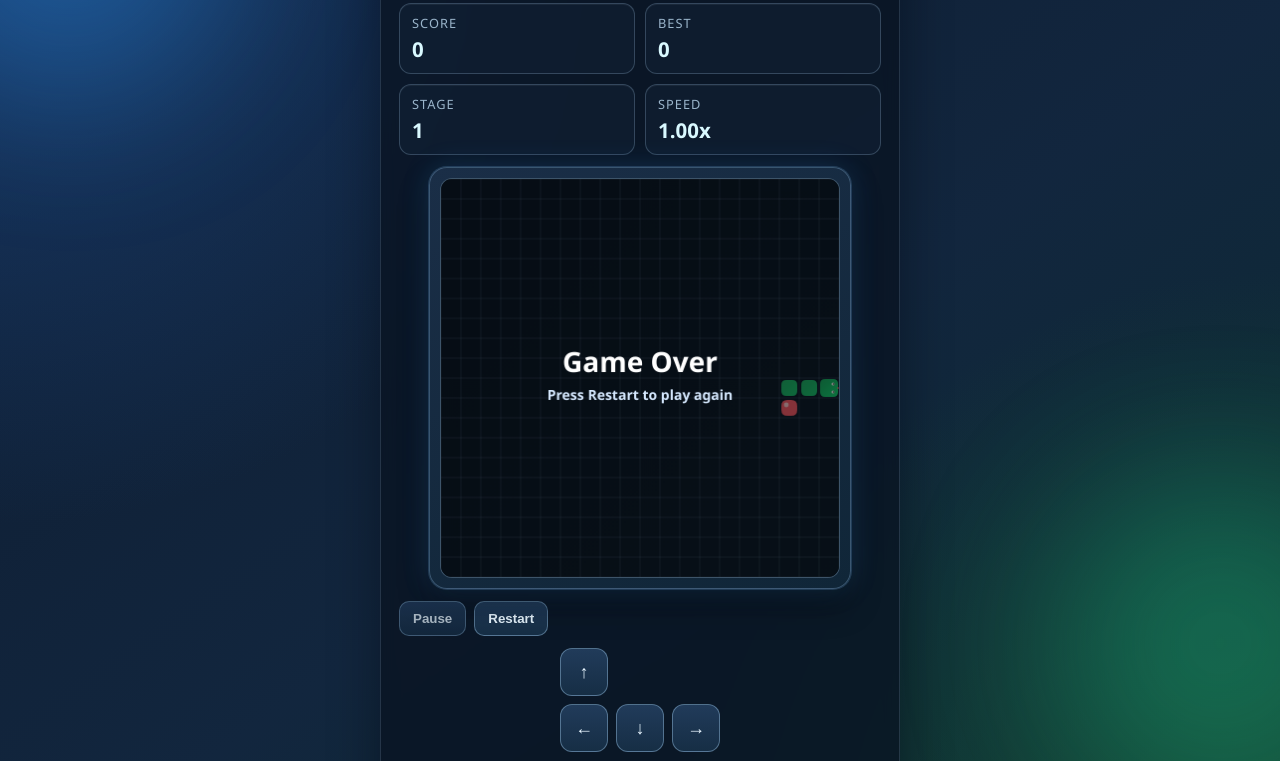
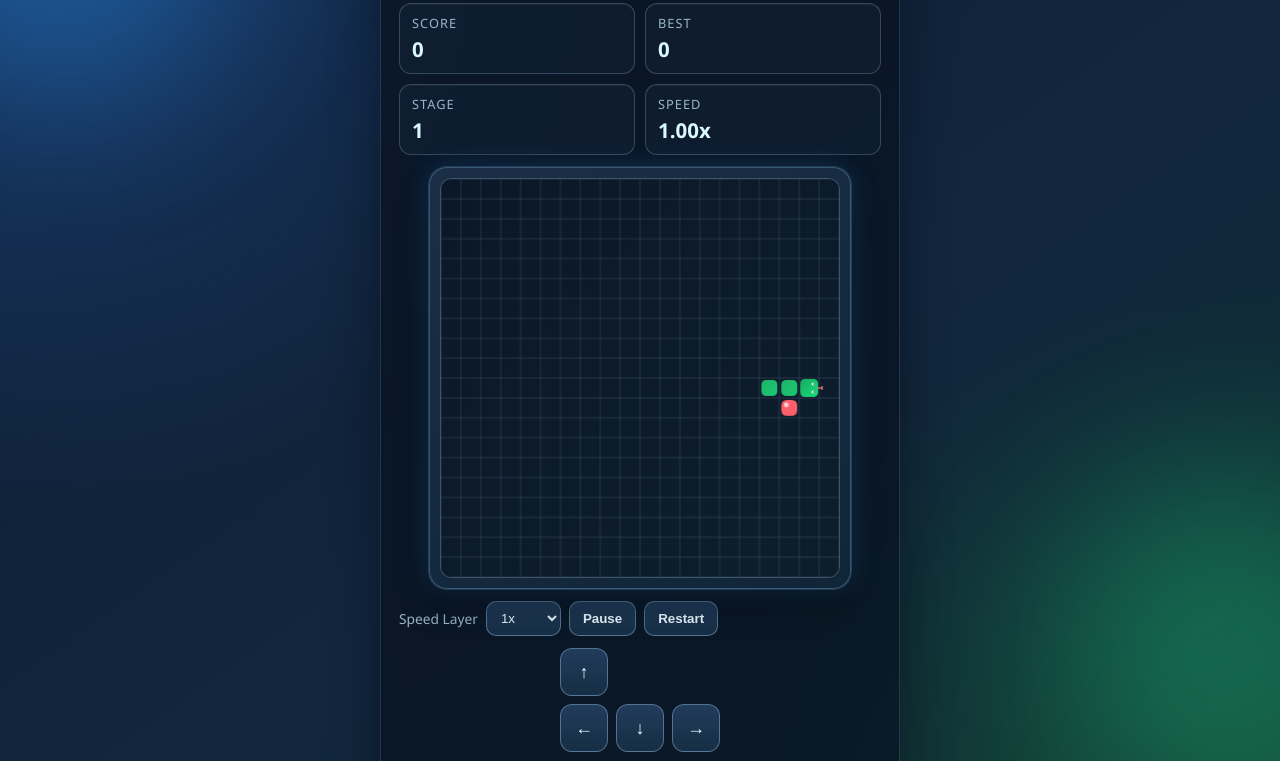
Before and after one commit to KasdevTech/snakegame, a website with bundled scripts: page index.html in a window 1280 px wide. Shown: the part 117-878 px from the top of the page. Built offline with nearby package versions, Linux system fonts and the light colour scheme.

Commit message:
Add speed layer selector and stage 1 wall wrap

```diff
--- a/index.html
+++ b/index.html
@@ -70,6 +70,16 @@
       </div>
 
       <section class="controls">
+        <label class="speed-control" for="speed-layer-select">
+          Speed Layer
+          <select id="speed-layer-select">
+            <option value="1">1x</option>
+            <option value="1.25">1.25x</option>
+            <option value="1.5">1.5x</option>
+            <option value="1.75">1.75x</option>
+            <option value="2">2x</option>
+          </select>
+        </label>
         <button id="pause">Pause</button>
         <button id="restart">Restart</button>
       </section>
--- a/src/main.js
+++ b/src/main.js
@@ -2,6 +2,7 @@ import {
   createInitialState,
   queueDirection,
   restartGame,
+  setSpeedLayer,
   tick,
   togglePause,
 } from "./snake.js";
@@ -15,6 +16,7 @@ const speedLayerEl = document.getElementById("speed-layer");
 const statusEl = document.getElementById("status");
 const pauseButton = document.getElementById("pause");
 const restartButton = document.getElementById("restart");
+const speedLayerSelect = document.getElementById("speed-layer-select");
 const touchControls = document.querySelector(".touch-controls");
 
 const CELL_SIZE = 20;
@@ -175,6 +177,7 @@ function drawState() {
   bestScoreEl.textContent = String(bestScore);
   stageEl.textContent = String(state.stage);
   speedLayerEl.textContent = `${state.speedMultiplier.toFixed(2)}x`;
+  speedLayerSelect.value = String(state.speedLayer);
   window.localStorage.setItem("snake-best-score", String(bestScore));
   if (state.gameOver) {
     statusEl.textContent = "Game over";
@@ -270,6 +273,13 @@ pauseButton.addEventListener("click", () => {
 restartButton.addEventListener("click", () => {
   state = restartGame(state);
   drawState();
+  scheduleNextTick();
+});
+
+speedLayerSelect.addEventListener("change", () => {
+  state = setSpeedLayer(state, speedLayerSelect.value);
+  drawState();
+  scheduleNextTick();
 });
 
 touchControls.addEventListener("click", (event) => {
--- a/src/snake.js
+++ b/src/snake.js
@@ -9,6 +9,7 @@ export const BASE_TICK_MS = 140;
 export const MIN_TICK_MS = 70;
 export const SPEED_STEP_MS = 10;
 export const FOOD_PER_STAGE = 5;
+export const SPEED_LAYERS = [1, 1.25, 1.5, 1.75, 2];
 
 function samePoint(a, b) {
   return a.x === b.x && a.y === b.y;
@@ -41,9 +42,15 @@ function randomFreeCell(width, height, occupied, rng) {
   return freeCells[index];
 }
 
-function calculateProgress(score) {
+function normalizeSpeedLayer(value) {
+  const numeric = Number(value);
+  return SPEED_LAYERS.includes(numeric) ? numeric : SPEED_LAYERS[0];
+}
+
+function calculateProgress(score, speedLayer) {
   const stage = Math.floor(score / FOOD_PER_STAGE) + 1;
-  const tickMs = Math.max(MIN_TICK_MS, BASE_TICK_MS - (stage - 1) * SPEED_STEP_MS);
+  const stageTickMs = Math.max(MIN_TICK_MS, BASE_TICK_MS - (stage - 1) * SPEED_STEP_MS);
+  const tickMs = Math.max(MIN_TICK_MS, Math.round(stageTickMs / speedLayer));
   const speedMultiplier = Number((BASE_TICK_MS / tickMs).toFixed(2));
   return { stage, tickMs, speedMultiplier };
 }
@@ -57,10 +64,11 @@ export function createInitialState(config = {}, rng = Math.random) {
     { x: 1, y: 10 },
   ];
   const direction = config.direction ?? DIRECTIONS.right;
+  const speedLayer = normalizeSpeedLayer(config.speedLayer);
   const occupied = new Set(snake.map((segment) => `${segment.x},${segment.y}`));
   const food = config.food ?? randomFreeCell(width, height, occupied, rng);
   const score = config.score ?? 0;
-  const progress = calculateProgress(score);
+  const progress = calculateProgress(score, speedLayer);
 
   return {
     width,
@@ -70,6 +78,7 @@ export function createInitialState(config = {}, rng = Math.random) {
     queuedDirection: direction,
     food,
     score,
+    speedLayer,
     stage: progress.stage,
     tickMs: progress.tickMs,
     speedMultiplier: progress.speedMultiplier,
@@ -105,8 +114,23 @@ export function togglePause(state) {
   };
 }
 
+export function setSpeedLayer(state, speedLayer) {
+  const normalized = normalizeSpeedLayer(speedLayer);
+  const progress = calculateProgress(state.score, normalized);
+  return {
+    ...state,
+    speedLayer: normalized,
+    stage: progress.stage,
+    tickMs: progress.tickMs,
+    speedMultiplier: progress.speedMultiplier,
+  };
+}
+
 export function restartGame(state, rng = Math.random) {
-  return createInitialState({ width: state.width, height: state.height }, rng);
+  return createInitialState(
+    { width: state.width, height: state.height, speedLayer: state.speedLayer },
+    rng
+  );
 }
 
 export function tick(state, rng = Math.random) {
@@ -119,12 +143,17 @@ export function tick(state, rng = Math.random) {
     : state.queuedDirection;
 
   const currentHead = state.snake[0];
-  const nextHead = {
+  let nextHead = {
     x: currentHead.x + direction.x,
     y: currentHead.y + direction.y,
   };
 
-  if (isOutOfBounds(nextHead, state.width, state.height)) {
+  if (state.stage === 1 && isOutOfBounds(nextHead, state.width, state.height)) {
+    nextHead = {
+      x: (nextHead.x + state.width) % state.width,
+      y: (nextHead.y + state.height) % state.height,
+    };
+  } else if (isOutOfBounds(nextHead, state.width, state.height)) {
     return {
       ...state,
       direction,
@@ -149,7 +178,7 @@ export function tick(state, rng = Math.random) {
     ? randomFreeCell(state.width, state.height, occupied, rng)
     : state.food;
   const nextScore = willGrow ? state.score + 1 : state.score;
-  const progress = calculateProgress(nextScore);
+  const progress = calculateProgress(nextScore, state.speedLayer);
 
   return {
     ...state,
--- a/styles.css
+++ b/styles.css
@@ -164,8 +164,26 @@ h1 {
 
 .controls {
   display: flex;
+  flex-wrap: wrap;
+  align-items: center;
   gap: 8px;
   margin-top: 12px;
+}
+
+.speed-control {
+  display: flex;
+  align-items: center;
+  gap: 8px;
+  font-size: 0.86rem;
+  color: var(--muted);
+}
+
+.speed-control select {
+  padding: 8px 10px;
+  border-radius: 10px;
+  border: 1px solid rgba(140, 180, 212, 0.5);
+  background: linear-gradient(180deg, #213b5a, #162e45);
+  color: #e8f6ff;
 }
 
 button {
```
Also changed, not shown: tests/snake.test.js (+23 -1 lines).
